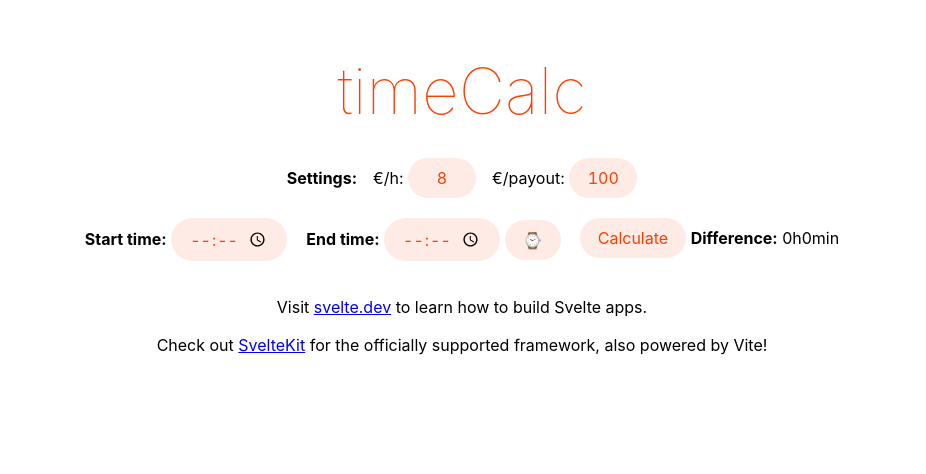
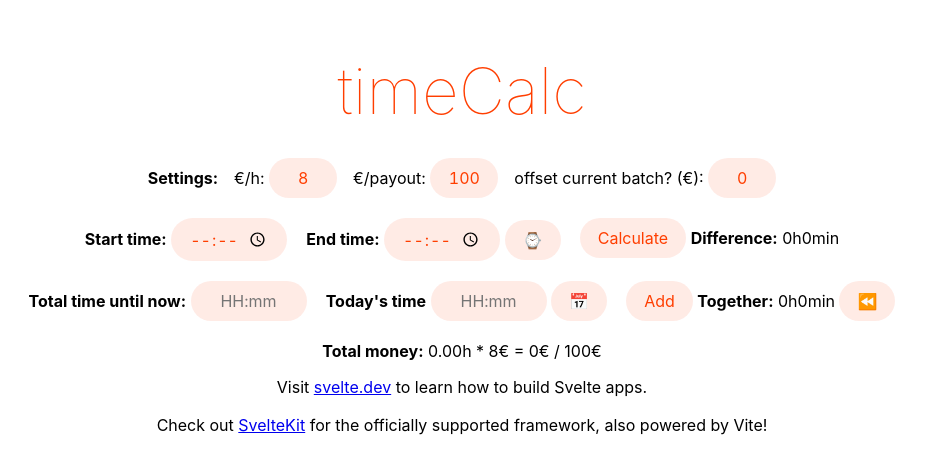
Before and after one commit to KraXen72/timeCalc, a Svelte app: page / in a window 1280 px wide. Shown: the top 474 px of the page, without its empty margins (178-1104 px from the left). Built offline with nearby package versions, Linux system fonts and the light colour scheme.

Commit message:
done baby

```diff
--- a/src/App.svelte
+++ b/src/App.svelte
@@ -1,6 +1,9 @@
 <script>
   import Config from './components/Config.svelte';
-import TimeDelta from './components/TimeDelta.svelte';
+  import MoneyCalc from './components/MoneyCalc.svelte';
+  import TimeDelta from './components/TimeDelta.svelte';
+
+  import { totalSum, config } from './storesAndCommon';
 </script>
 
 <main>
@@ -8,8 +11,11 @@ import TimeDelta from './components/TimeDelta.svelte';
 
   <Config />
   <br>
-  <TimeDelta/>
+  <TimeDelta mode="subtract"/>
   <br>
+  <TimeDelta mode="add"/>
+  <br>
+  <MoneyCalc totalSum={$totalSum.decimal} batchSize={$config.batchSize} perHour={$config.perHour} batchOffset={$config.batchOffset}/>
 
   <p>
     Visit <a href="https://svelte.dev">svelte.dev</a> to learn how to build Svelte
--- a/src/components/Config.svelte
+++ b/src/components/Config.svelte
@@ -1,13 +1,16 @@
 <script>
-    import { config } from "../stores"
+    import { config } from "../storesAndCommon"
     let currConfig = {
         perHour: 8,
-        batchSize: 100
+        batchSize: 100,
+        batchOffset: 0
     }
     const names = {
         perHour: "€/h",
-        batchSize: "€/payout"
+        batchSize: "€/payout",
+        batchOffset: "offset current batch? (€)"
     }
+    $: $config = currConfig
 
 </script>
     <div id="flexer">
--- /dev/null
+++ b/src/components/MoneyCalc.svelte
@@ -0,0 +1,28 @@
+<script>
+    export let totalSum = 0
+    export let perHour = 0
+    export let batchSize = 0
+    export let batchOffset = 0
+
+    let display
+
+    $: {
+        if (batchOffset === 0) {
+            display = `${totalSum.toFixed(2)}h * ${perHour}€ = ${totalSum * perHour}€ / ${batchSize}€`
+        } else {
+            display = `(${totalSum.toFixed(2)}h * ${perHour}€) + <strong>${batchOffset}€</strong> = ${(totalSum * perHour) + batchOffset}€ / ${batchSize}€`
+        }
+    }
+</script>
+
+<article>
+    <span class="timewrap">
+            <strong>Total money: </strong>
+            {@html display}
+            <!-- <input type="text" name="startTime" class="timeinp" placeholder="HH:mm" required autocomplete="off"/> -->
+    </span>
+</article>
+
+<style>
+    /* your styles go here */
+</style>
--- a/src/components/TimeDelta.svelte
+++ b/src/components/TimeDelta.svelte
@@ -1,26 +1,37 @@
 <script>
+    import dayjs from "dayjs/esm";
+    import customParseFormat from 'dayjs/plugin/customParseFormat';
+    dayjs.extend(customParseFormat)
+    import { zeropad, todayObj, totalSum } from "../storesAndCommon";
+
     let startHr
     let endHr
+
     let deltaStr = "0h0min"
     let deltaObj = {h: 0, m: 0}
 
-    import dayjs from "dayjs/esm";
-    import customParseFormat from 'dayjs/plugin/customParseFormat';
-    dayjs.extend(customParseFormat)
+    let totalHr
+    let todayHr
+    let addObj = {h: 0, m: 0}
+    let addStr = "0h0min"
+
+    export let mode = "subtract"
 
     function _nowTime() {
         let now = new Date()
         endHr = `${zeropad(now.getHours(), 2)}:${zeropad(now.getMinutes(), 2)}`
     }
 
-    function zeropad(number, finalWidth, customCharacter) {
-        customCharacter = customCharacter || '0';
-        number = number + '';
-        return number.length >= finalWidth ? number : new Array(finalWidth - number.length + 1).join(customCharacter) + number;
+    function _minToDecimalHour (min) {
+        return (100 / 60) * min
     }
 
-    function _minToDecimalHour (min) {
-        return (100 / 60) * min
+    function calculate() {
+        if (mode === "subtract") {
+            _timeDelta()
+        } else {
+            _timeAdd()
+        }
     }
 
     function _timeDelta() {
@@ -30,39 +41,72 @@
         deltaObj.h = Math.floor(delta / 60)
         deltaObj.m = delta % 60
         deltaStr = `${zeropad(deltaObj.h, 2)}h${zeropad(deltaObj.m, 2)}min (${zeropad(deltaObj.h, 2)}.${_minToDecimalHour(deltaObj.m).toFixed(0)}h)`
+        $todayObj = deltaObj
 
         console.log({startDate, endDate, delta})
     }
+
+    function _timeAdd() {
+        let hours = parseInt(totalHr.split(":")[0]) + parseInt(todayHr.split(":")[0])
+        let minutes = parseInt(totalHr.split(":")[1]) + parseInt(todayHr.split(":")[1])
+        let hoursInMinutes = Math.floor(minutes / 60)
+        minutes -= (hoursInMinutes * 60)
+        hours += hoursInMinutes
+
+        addObj.h = hours
+        addObj.m = minutes
+
+        addStr = `${zeropad(addObj.h, 2)}h${zeropad(addObj.m, 2)}min (${zeropad(addObj.h, 2)}.${_minToDecimalHour(addObj.m).toFixed(0)}h)`
+
+        $totalSum = {h: hours, m: minutes, decimal: parseFloat(`${addObj.h}.${_minToDecimalHour(addObj.m).toFixed(0)}`)}
+        console.log($totalSum.decimal)
+    }
+
+    function _todayTime() {
+        todayHr = `${zeropad($todayObj.h, 2)}:${zeropad($todayObj.m, 2)}`
+    }
+
+    function _nextOp() {
+        totalHr = `${zeropad(addObj.h, 2)}:${zeropad(addObj.m, 2)}`
+    }
 </script>
 
-<form on:submit|preventDefault={_timeDelta}>
+<form on:submit|preventDefault={calculate}>
     <span class="timewrap">
+        {#if mode === "subtract"}
             <strong>Start time:</strong>
             <input type="time" name="startTime" class="timeinp" required bind:value={startHr}/>
+        {:else}
+            <strong>Total time until now: </strong>
+            <input type="text" name="startTime" class="timeinp" placeholder="HH:mm" required bind:value={totalHr} autocomplete="off"/>
+        {/if}
     </span>
     <span class="timewrap">
+        {#if mode === "subtract"}
             <strong>End time:</strong>
             <input type="time" name="endTime" class="timeinp" required bind:value={endHr}/>
             <button class="nowbtn" type="button" title="now" on:click={_nowTime}>⌚</button>
+        {:else}
+            <strong>Today's time</strong>
+            <input type="text" name="startTime" class="timeinp" placeholder="HH:mm" required bind:value={todayHr} autocomplete="off"/>
+            <button class="nowbtn" type="button" title="copy the time from the difference above" on:click={_todayTime}>📅</button>
+        {/if}
     </span>
+    {#if mode === "subtract"}
         <div class="timewrap">
             <input type="submit" class="nowbtn" value="Calculate">
             <strong>Difference:</strong> {deltaStr}
         </div>
+    {:else}
+        <div class="timewrap">
+            <input type="submit" class="nowbtn" value="Add">
+            <strong>Together:</strong> {addStr}
+            <button class="nowbtn" type="button" title="add to the result" on:click={_nextOp}>⏪</button>
+        </div>
+    {/if}
 </form>
 
 
 <style>
-    form, article {
-        display: flex;
-        column-gap: 1.2rem;
-        justify-content: center;
-    }
-    .timeinp {
-        max-width: 5rem;
-    }
-    .nowbtn {
-        padding: 0.5em 1em;
-        max-width: min-content;
-    }
+
 </style>
--- a/src/global.css
+++ b/src/global.css
@@ -41,6 +41,19 @@ input:focus {
     border: 2px solid #ff3e00;
 }
 
+form, article {
+    display: flex;
+    column-gap: 1.2rem;
+    justify-content: center;
+}
+.timeinp {
+    max-width: 5rem;
+}
+.nowbtn {
+    padding: 0.5em 1em !important;
+    max-width: min-content;
+}
+
 /* input:active {
     background-color: rgba(255, 62, 0, 0.2);
 } */
--- a/src/stores.js
+++ /dev/null
@@ -1,3 +0,0 @@
-import { writable } from "svelte/store";
-
-export const config = writable({})
--- /dev/null
+++ b/src/storesAndCommon.js
@@ -0,0 +1,11 @@
+import { writable } from "svelte/store";
+
+export function zeropad(number, finalWidth, customCharacter) {
+    customCharacter = customCharacter || '0';
+    number = number + '';
+    return number.length >= finalWidth ? number : new Array(finalWidth - number.length + 1).join(customCharacter) + number;
+}
+
+export const config = writable({perHour: 8, batchSize: 100, batchOffset: 0})
+export const todayObj = writable({h: 0, m: 0})
+export const totalSum = writable({h: 0, m: 0, decimal: 0})
```
Lines whose indentation alone changed are shown as unchanged.
